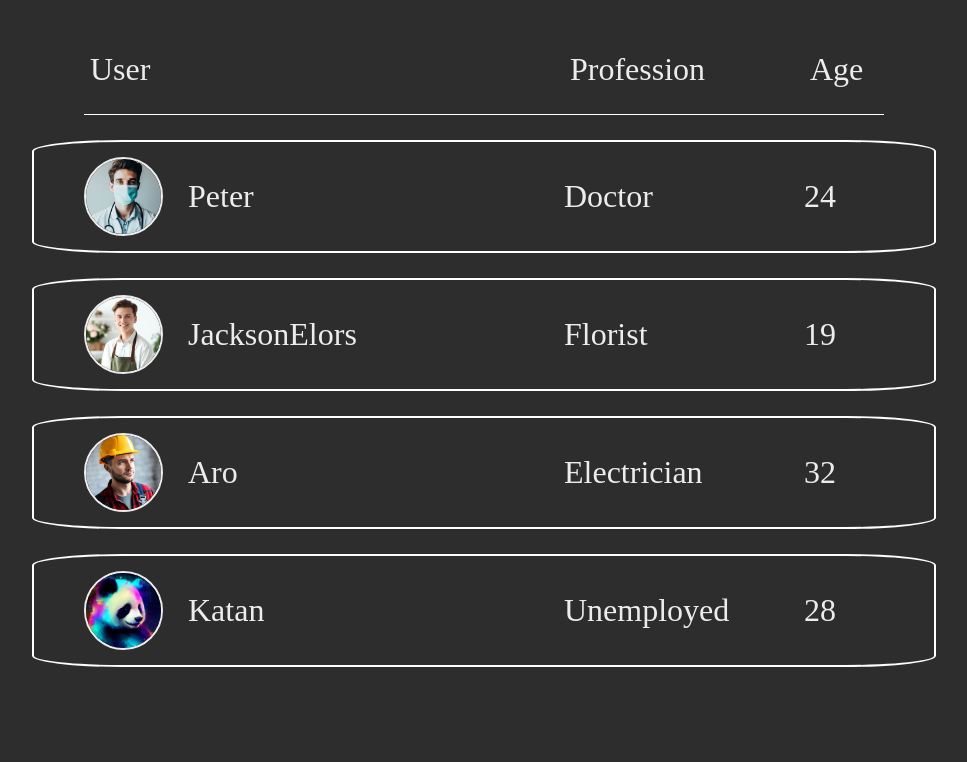
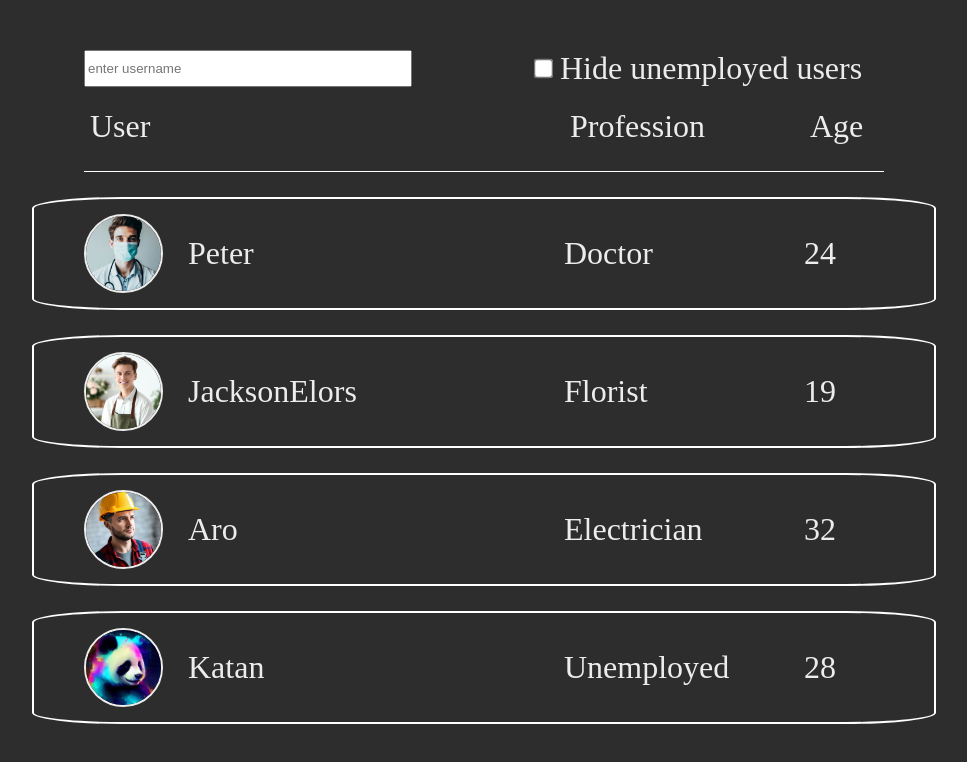
Before and after one commit to ArminasAcas/React-profile-list, a React (Vite) app: page / in a window 1280 px wide. Shown: the top 762 px of the page, without its empty margins (156-1123 px from the left). Built offline with nearby package versions, Linux system fonts and the light colour scheme.

Commit message:
added the ability to hide unemployed users

```diff
--- a/src/components/ProfileListComponent.tsx
+++ b/src/components/ProfileListComponent.tsx
@@ -3,6 +3,7 @@ import Divider from "../components/DividerComponent"
 import { profiles } from "../globals/DummyData"
 import "../css/ProfileListComponent.css"
 import { useState } from 'react';
+import { useEffect } from "react";
 
 export default function ProfileList() {
 
@@ -10,36 +11,63 @@ export default function ProfileList() {
     const [sortByProffesion, setSortByProfession] = useState(0);
     const [sortByUsername, setSortByUsername] = useState(0);
     const [activeButton, setActiveButton] = useState(-1);
-
-    let sortedProfiles = profiles;
+    const [hideUnemployedUsers, setHideUnemployedUsers] = useState(false);
+    const [sortedProfiles, setSortedProfiles] = useState(profiles);
 
     function handleAgeClick() {
         if (sortByAge === 0) setSortByAge(1);
         else setSortByAge(0);
 
-        if (sortByAge === 1) sortedProfiles.sort((a,b) => a.age - b.age);
-        else sortedProfiles.sort((a,b) => b.age - a.age);
+        let newSortedProfiles;
+        if (sortByAge === 1) newSortedProfiles = sortedProfiles.sort((a,b) => a.age - b.age);
+        else newSortedProfiles = sortedProfiles.sort((a,b) => b.age - a.age);
         setActiveButton(2);
+        setSortedProfiles(newSortedProfiles);
+        if (hideUnemployedUsers) filterUnempoyedUsers();
      }
 
      function handleProfessionClick() {
         if (sortByProffesion === 0) setSortByProfession(1);
         else setSortByProfession(0);
 
-        if (sortByProffesion === 1) sortedProfiles.sort((a, b) => b.profession.localeCompare(a.profession));
-        else sortedProfiles.sort((a, b) => a.profession.localeCompare(b.profession));
+        let newSortedProfiles;
+        if (sortByProffesion === 1) newSortedProfiles = sortedProfiles.sort((a, b) => b.profession.localeCompare(a.profession));
+        else newSortedProfiles = sortedProfiles.sort((a, b) => a.profession.localeCompare(b.profession));
         setActiveButton(1);
+        setSortedProfiles(newSortedProfiles);
+        if (hideUnemployedUsers) filterUnempoyedUsers();
      }
 
      function handleUsernameClick() {
         if (sortByUsername === 0) setSortByUsername(1);
         else setSortByUsername(0);
 
-        if (sortByUsername === 1) sortedProfiles.sort((a,b) => b.username.localeCompare(a.username));
-        else sortedProfiles.sort((a,b) => a.username.localeCompare(b.username));
+        let newSortedProfiles;
+        if (sortByUsername === 1) newSortedProfiles = sortedProfiles.sort((a,b) => b.username.localeCompare(a.username));
+        else newSortedProfiles = sortedProfiles.sort((a,b) => a.username.localeCompare(b.username));
         setActiveButton(0);
+        setSortedProfiles(newSortedProfiles);
+        if (hideUnemployedUsers) filterUnempoyedUsers();
      }
 
+     function handleHideClick() {
+        setHideUnemployedUsers(!hideUnemployedUsers);
+     }
+
+     function filterUnempoyedUsers() {
+        let newSortedPrifles = sortedProfiles.filter( profile => {
+            return profile.profession !== "Unemployed";
+        })
+        setSortedProfiles(newSortedPrifles);
+     }
+
+     useEffect(() => {
+        if (hideUnemployedUsers) {
+            filterUnempoyedUsers();
+        } else {
+            setSortedProfiles(profiles);
+        }
+    }, [hideUnemployedUsers]);
 
      let profileList =  sortedProfiles.map(profile =>
         <Profile key={profile.id} profileImageUrl={profile.imageUrl}  username={profile.username} profession={profile.profession}  age={profile.age} />
@@ -49,6 +77,9 @@ export default function ProfileList() {
         <>
             <div className="profile-list">
                 <div className="profile-list__text">
+                    <input className="profile-list__search" type="text" placeholder="enter username"></input>
+                    <input className="profile-list__checkbox" type="checkbox" onClick={handleHideClick}></input>
+                    <label> Hide unemployed users</label>
                     <button className={`profile-list__text--60 profile-list__button ${activeButton === 0 ? 'profile-list__button--active' : ''} `} onClick={handleUsernameClick}>User</button>
                     <button className={`profile-list__text--30 profile-list__button ${activeButton === 1 ? 'profile-list__button--active' : ''} `} onClick={handleProfessionClick}>Profession</button>
                     <button className={`profile-list__text--10 profile-list__button ${activeButton === 2 ? 'profile-list__button--active' : ''} `} onClick={handleAgeClick}>Age</button>
--- a/src/css/ProfileListComponent.css
+++ b/src/css/ProfileListComponent.css
@@ -12,6 +12,8 @@
     font-size: xx-large;
     width: 100%;
     display: flex;
+    flex-wrap: wrap;
+    gap: 20px 0px;
 }
 
 .profile-list__text--60 {
@@ -42,3 +44,13 @@
 .profile-list__button--active {
     color: rgb(19, 187, 19);
 }
+
+.profile-list__search {
+    width: 40%;
+    margin: 0 125px 0 0;
+}
+
+.profile-list__checkbox {
+    transform : scale(1.5);
+    margin: 0 10px 0 0;
+}
```
